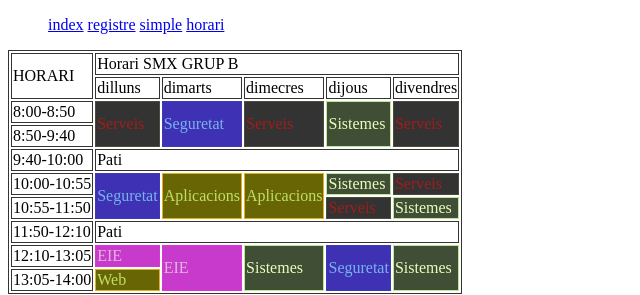
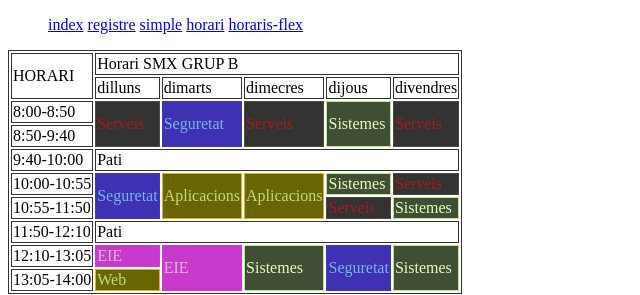
Before and after one commit to Satodaplay/aplicionsWeb, a plain HTML site: page horari.html in a window 1280 px wide. Shown: the full height of the page, 0-640 px from the left. Drawn offline with Linux system fonts and the light colour scheme; a script that the page names is missing.

Commit message:
horaris-flex añadido al header

```diff
--- a/horari.html
+++ b/horari.html
@@ -16,6 +16,7 @@
                 <il><a href="registre.html">registre</a></il>
                 <il><a href="simple.html">simple</a></il>
                 <il><a href="horari.html">horari</a></il>
+                <il><a href="horaris-flex.html">horaris-flex</a></il>
             </ul>
         </nav>
     </header>
```
Also changed, not shown: horaris-flex.html (+1 -0 lines), index.html (+1 -0 lines), registre.html (+1 -0 lines), simple.html (+1 -0 lines).
